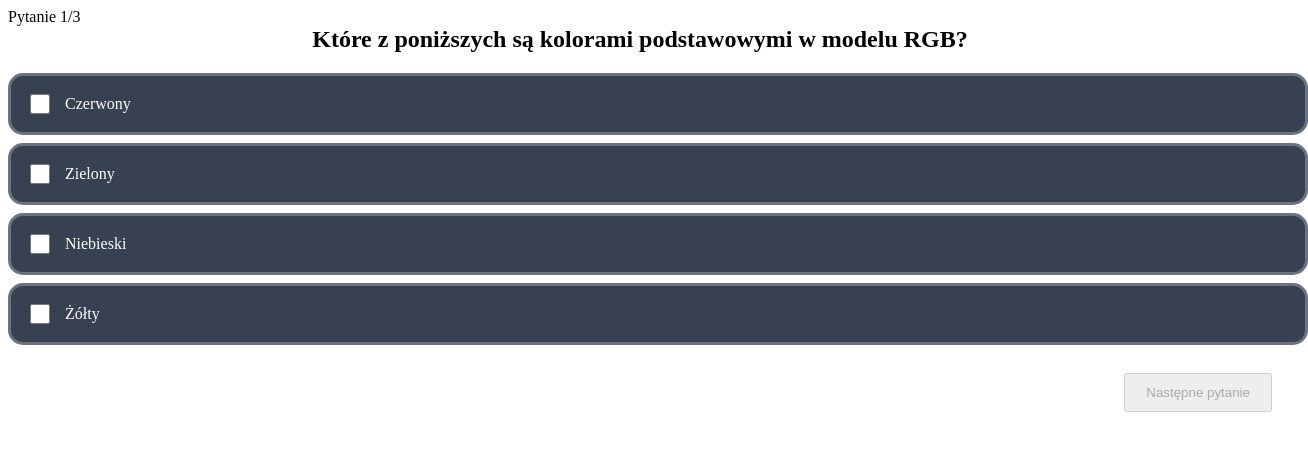
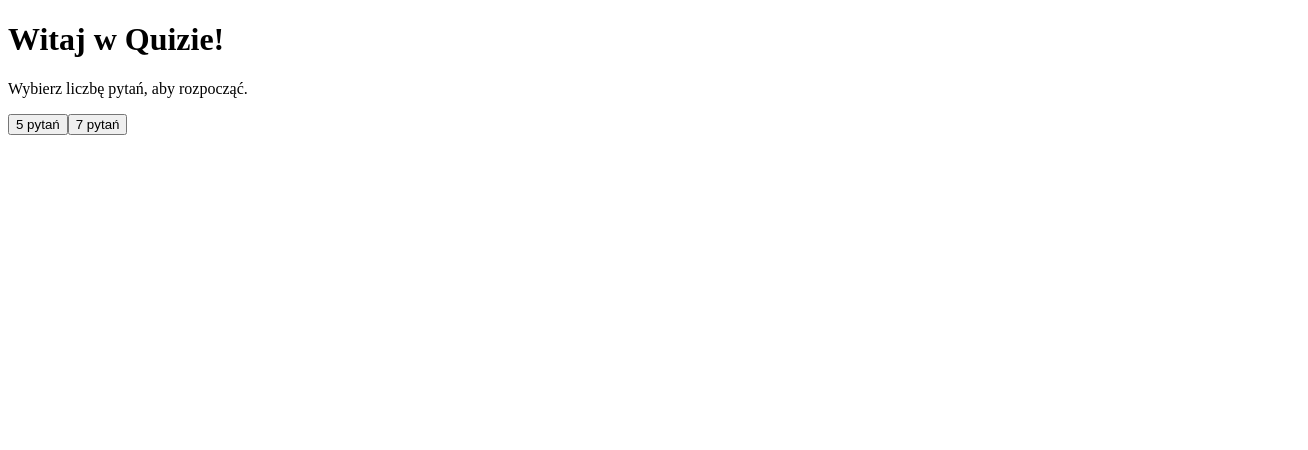
Before and after one commit to d10xie/si, a React (Vite) app: page / in a window 1280 px wide. Shown: the top 450 px of the page, 1308 px wide, since content can reach past the window. Built offline with nearby package versions, Linux system fonts and the light colour scheme.

Commit message:
wiele odpowiedzi poprawki

```diff
--- a/src/App.css
+++ b/src/App.css
@@ -209,3 +209,32 @@
   width: auto;
   padding: 10px 20px;
 }
+
+.checkbox-label {
+  width: 100%;
+  padding: 10px;
+  border: 2px solid #555;
+  background-color: #333;
+  color: white;
+  margin: 5px 0;
+  border-radius: 5px;
+  cursor: pointer;
+  display: flex;
+  align-items: center;
+  transition: background-color 0.2s, border-color 0.2s;
+}
+
+.checkbox-label:hover {
+  background-color: #444;
+}
+
+.checkbox-label.selected {
+  border-color: #007bff;
+  background-color: #007bff;
+}
+
+.checkbox-label input[type="checkbox"] {
+  margin-right: 15px;
+  width: 20px;
+  height: 20px;
+}
--- a/src/App.jsx
+++ b/src/App.jsx
@@ -1,101 +1,226 @@
-import { useState } from 'react';
+import { useState, useMemo } from 'react';
 import './App.css';
 
-function App() {
-  const [questions, setQuestions] = useState([
+
+const allQuestions = [
   {
-      question: 'Które z poniższych są kolorami podstawowymi w modelu RGB?',
-      answers: ['Czerwony', 'Zielony', 'Niebieski', 'Żółty'],
-      correctAnswer: ['Czerwony', 'Zielony', 'Niebieski'],
+    question: 'Które z poniższych są językami programowania?',
+    options: ['HTML', 'Java', 'CSS', 'Python'],
+    correct: ['Java', 'Python'],
   },
   {
     question: 'Wybierz wszystkie liczby parzyste.',
-      answers: ['1', '2', '8', '11', '14'],
-      correctAnswer: ['2', '8', '14'],
+    options: ['1', '2', '8', '11', '14'],
+    correct: ['2', '8', '14'],
   },
   {
-      question: 'Które z podanych języków są językami programowania?',
-      answers: ['HTML', 'Java', 'CSS', 'Python'],
-      correctAnswer: ['Java', 'Python'],
+    question: 'Które z podanych stolic leżą w Europie?',
+    options: ['Warszawa', 'Kair', 'Berlin', 'Tokio'],
+    correct: ['Warszawa', 'Berlin'],
   },
-  ]);
+  {
+    question: 'Które z tych zwierząt są ssakami?',
+    options: ['Pies', 'Krokodyl', 'Wieloryb', 'Orzeł'],
+    correct: ['Pies', 'Wieloryb'],
+  },
+    {
+    question: 'Które z tych planet są gazowymi olbrzymami?',
+    options: ['Mars', 'Jowisz', 'Saturn', 'Ziemia'],
+    correct: ['Jowisz', 'Saturn'],
+  },
+  {
+    question: 'Wybierz owoce cytrusowe.',
+    options: ['Banan', 'Pomarańcza', 'Jabłko', 'Cytryna', 'Grejpfrut'],
+    correct: ['Pomarańcza', 'Cytryna', 'Grejpfrut'],
+  },
+  {
+    question: 'Które z tych państw należą do Unii Europejskiej?',
+    options: ['Polska', 'Szwajcaria', 'Niemcy', 'Norwegia'],
+    correct: ['Polska', 'Niemcy'],
+  },
+];
 
+function App() {
+  const [questions, setQuestions] = useState([]);
   const [currentQuestion, setCurrentQuestion] = useState(0);
+  const [answers, setAnswers] = useState([]);
   const [showScore, setShowScore] = useState(false);
-  const [score, setScore] = useState(0);
+  const [isStarted, setIsStarted] = useState(false);
 
-  const [selectedAnswers, setSelectedAnswers] = useState([]);
-
-  const handleAnswerOptionClick = (answer) => {
-    const newSelectedAnswers = [...selectedAnswers];
-
-    const answerIndex = newSelectedAnswers.indexOf(answer);
-
-    if (answerIndex > -1) {
-      newSelectedAnswers.splice(answerIndex, 1);
-    } else {
-      newSelectedAnswers.push(answer);
+  const shuffleArray = (array) => {
+    const newArray = [...array];
+    for (let i = newArray.length - 1; i > 0; i--) {
+      const j = Math.floor(Math.random() * (i + 1));
+      [newArray[i], newArray[j]] = [newArray[j], newArray[i]];
     }
-    setSelectedAnswers(newSelectedAnswers);
+    return newArray;
   };
 
-  const handleNextButtonClick = () => {
-    const correctAnswers = questions[currentQuestion].correctAnswer;
+  const shuffledQuestions = useMemo(() => {
+    if (!isStarted) return [];
+    return questions.map(q => ({
+      ...q,
+      options: shuffleArray(q.options),
+    }));
+  }, [questions, isStarted]);
 
-    const sortedUserAnswers = [...selectedAnswers].sort();
-    const sortedCorrectAnswers = [...correctAnswers].sort();
+  const handleStart = (num) => {
+    const selected = shuffleArray(allQuestions).slice(0, num);
+    setQuestions(selected);
+    setAnswers(new Array(selected.length).fill(null));
+    setIsStarted(true);
+    setCurrentQuestion(0);
+    setShowScore(false);
+  };
 
-    if (JSON.stringify(sortedUserAnswers) === JSON.stringify(sortedCorrectAnswers)) {
-      setScore(score + 1);
+  const handleAnswerToggle = (optionIndex) => {
+    const newAnswers = [...answers];
+    const currentAnswer = newAnswers[currentQuestion];
+
+    const existingSelections = currentAnswer?.selected || [];
+    const optionPosition = existingSelections.indexOf(optionIndex);
+
+    let newSelections = [];
+    if (optionPosition > -1) {
+      newSelections = existingSelections.filter(item => item !== optionIndex);
+    } else {
+      newSelections = [...existingSelections, optionIndex];
     }
 
-    const nextQuestion = currentQuestion + 1;
-    if (nextQuestion < questions.length) {
-      setCurrentQuestion(nextQuestion);
-      setSelectedAnswers([]);
-    } else {
-      setShowScore(true);
-    }
+    newAnswers[currentQuestion] = {
+      question: shuffledQuestions[currentQuestion].question,
+      options: shuffledQuestions[currentQuestion].options,
+      correct: shuffledQuestions[currentQuestion].correct,
+      selected: newSelections.sort((a, b) => a - b),
     };
 
+    setAnswers(newAnswers);
+  };
+
+  const handleNext = () => {
+    setCurrentQuestion((prev) => Math.min(prev + 1, questions.length - 1));
+  };
+
+  const handlePrev = () => {
+    setCurrentQuestion((prev) => Math.max(prev - 1, 0));
+  };
+
+  const handleQuestionSelect = (index) => {
+    setCurrentQuestion(index);
+  };
+
+  const calculateScore = () => {
+    return answers.reduce((score, answer, index) => {
+      if (!answer || !answer.selected) return score;
+
+      const question = shuffledQuestions[index];
+      const correctAnswersAsStrings = question.correct;
+
+      const selectedAnswersAsStrings = answer.selected.map(i => question.options[i]);
+
+      const sortedCorrect = [...correctAnswersAsStrings].sort();
+      const sortedSelected = [...selectedAnswersAsStrings].sort();
+
+      if (JSON.stringify(sortedCorrect) === JSON.stringify(sortedSelected)) {
+        return score + 1;
+      }
+      return score;
+    }, 0);
+  };
+
+  const handleFinish = () => {
+    setShowScore(true);
+  };
+
+  const handleRestart = () => {
+    setIsStarted(false);
+    setQuestions([]);
+    setAnswers([]);
+    setCurrentQuestion(0);
+    setShowScore(false);
+  };
+
+  if (!isStarted) {
     return (
-    <div className='app'>
-      {showScore ? (
-        <div className='score-section'>
-          Zdobyłeś {score} z {questions.length} punktów
+      <div className="start-screen">
+        <h1>Witaj w Quizie!</h1>
+        <p>Wybierz liczbę pytań, aby rozpocząć.</p>
+        <div className="start-options">
+          {[5, 7].map(num => (
+            <button key={num} onClick={() => handleStart(num)}>
+              {num} pytań
+            </button>
+          ))}
         </div>
-      ) : (
-        <>
-          <div className='question-section'>
-            <div className='question-count'>
+      </div>
+    );
+  }
+
+  if (showScore) {
+    const finalScore = calculateScore();
+    return (
+      <div className="score-section">
+        <h2>Quiz zakończony!</h2>
+        <p>Twój wynik to {finalScore} na {questions.length} możliwych.</p>
+        <button onClick={handleRestart}>Spróbuj ponownie</button>
+      </div>
+    );
+  }
+
+  return (
+    <div className="app-container">
+      <div className="quiz-container">
+        <div className="question-section">
+          <div className="question-count">
             <span>Pytanie {currentQuestion + 1}</span>/{questions.length}
           </div>
-            <div className='question-text'>{questions[currentQuestion].question}</div>
+          <div className="question-text">{shuffledQuestions[currentQuestion].question}</div>
         </div>
-          <div className='answer-section'>
-            {questions[currentQuestion].answers.map((answer) => (
-              <div key={answer} className='checkbox-option'>
+        <div className="answer-section">
+          {shuffledQuestions[currentQuestion].options.map((option, index) => {
+            const isSelected = answers[currentQuestion]?.selected?.includes(index) ?? false;
+            return (
+              <label
+                key={index}
+                className={`checkbox-label ${isSelected ? 'selected' : ''}`}
+              >
                 <input
                   type="checkbox"
-                  id={answer}
-                  value={answer}
-                  checked={selectedAnswers.includes(answer)}
-                  onChange={() => handleAnswerOptionClick(answer)}
+                  checked={isSelected}
+                  onChange={() => handleAnswerToggle(index)}
                 />
-                <label htmlFor={answer}>{answer}</label>
+                {option}
+              </label>
+            );
+          })}
         </div>
+        <div className="navigation-buttons">
+          <button onClick={handlePrev} disabled={currentQuestion === 0}>
+            Poprzednie
+          </button>
+          <button onClick={handleNext} disabled={currentQuestion === questions.length - 1}>
+            Następne
+          </button>
+        </div>
+        <button className="finish-button" onClick={handleFinish}>
+          Zakończ Quiz
+        </button>
+      </div>
+
+      <div className="question-grid">
+        <h3>Pytania</h3>
+        <div className="grid">
+          {shuffledQuestions.map((_, index) => (
+            <button
+              key={index}
+              className={`grid-item ${index === currentQuestion ? 'active' : ''} ${answers[index] ? 'answered' : ''}`}
+              onClick={() => handleQuestionSelect(index)}
+            >
+              {index + 1}
+            </button>
           ))}
         </div>
-          <div className='next-button-section'>
-            <button
-              onClick={handleNextButtonClick}
-              disabled={selectedAnswers.length === 0}
-            >
-              {currentQuestion + 1 === questions.length ? 'Pokaż wyniki' : 'Następne pytanie'}
-            </button>
       </div>
-        </>
-      )}
     </div>
   );
 }
```
Lines whose indentation alone changed are shown as unchanged.
